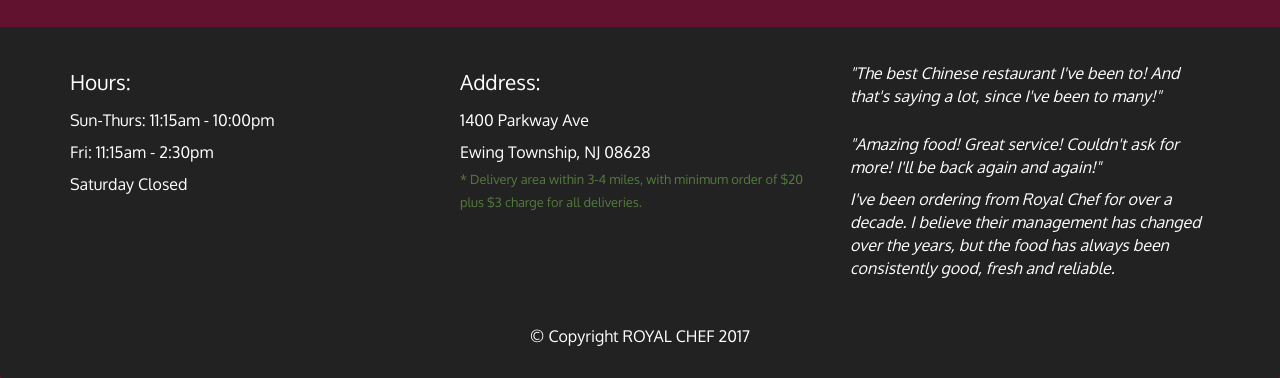
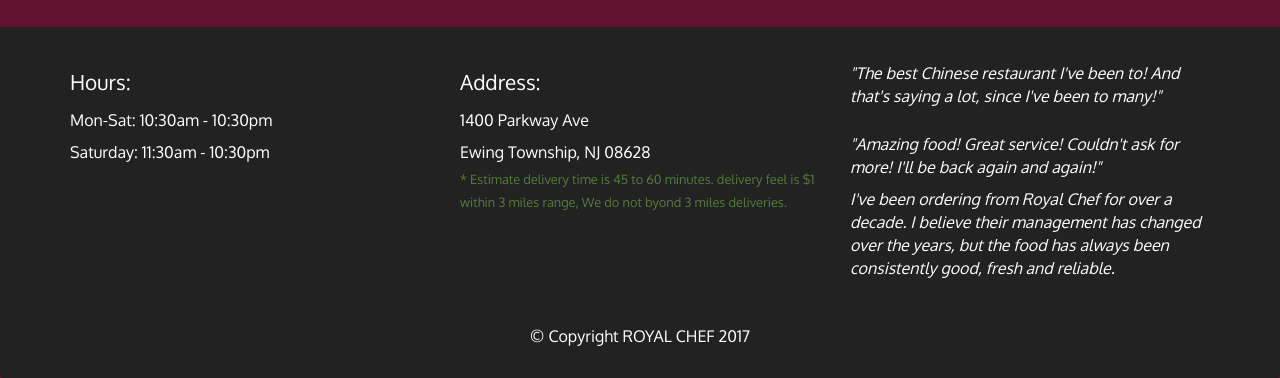
Before and after one commit to elija33/Royal-Chef, a plain HTML site: page index.html in a window 1280 px wide. Shown: the part 1163-1541 px from the top of the page. Drawn offline with Linux system fonts and the light colour scheme.

Commit message:
Royal-Chef

```diff
--- a/index.html
+++ b/index.html
@@ -4,7 +4,8 @@
     <meta charset="utf-8">
     <meta http-equiv="X-UA-Compatible" content="IE=edge">
     <meta name="viewport" content="width=device-width, initial-scale=1">
-    <title>ROYAL CHEf</title>
+    <meta name="description" content="Food Delivery from Royal Chef, best Chinese, Seafood, Vegetarian Delivery in Ewing Township, NJ" />
+    <title>Royal Chef | Ewing Township, NJ 08628 | Menu</title>
     <link rel="stylesheet" href="css/bootstrap.min.css">
     <link rel="stylesheet" href="css/styles.css">
     <link href='https://fonts.googleapis.com/css?family=Oxygen:400,300,700' rel='stylesheet' type='text/css'>
@@ -78,16 +79,15 @@
       <div class="row">
         <section id="hours" class="col-sm-4">
           <span>Hours:</span><br>
-          Sun-Thurs: 11:15am - 10:00pm<br>
-          Fri: 11:15am - 2:30pm<br>
-          Saturday Closed
+          Mon-Sat: 10:30am - 10:30pm<br>
+          Saturday: 11:30am - 10:30pm<br>
           <hr class="visible-xs">
         </section>
         <section id="address" class="col-sm-4">
           <span>Address:</span><br>
           1400 Parkway Ave<br>
           Ewing Township, NJ 08628
-          <p>* Delivery area within 3-4 miles, with minimum order of $20 plus $3 charge for all deliveries.</p>
+          <p>* Estimate delivery time is 45 to 60 minutes. delivery feel is $1 within 3 miles range, We do not byond 3 miles deliveries.</p>
           <hr class="visible-xs">
         </section>
         <section id="testimonials" class="col-sm-4">
```
